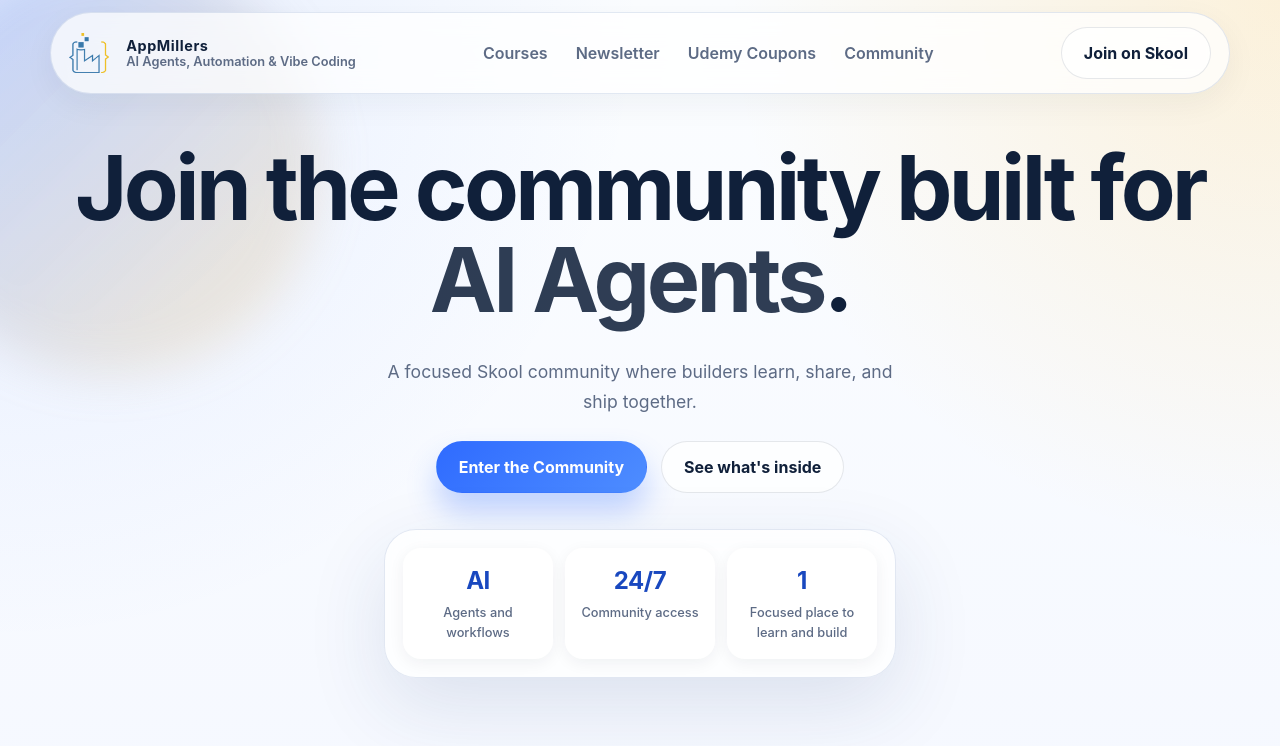
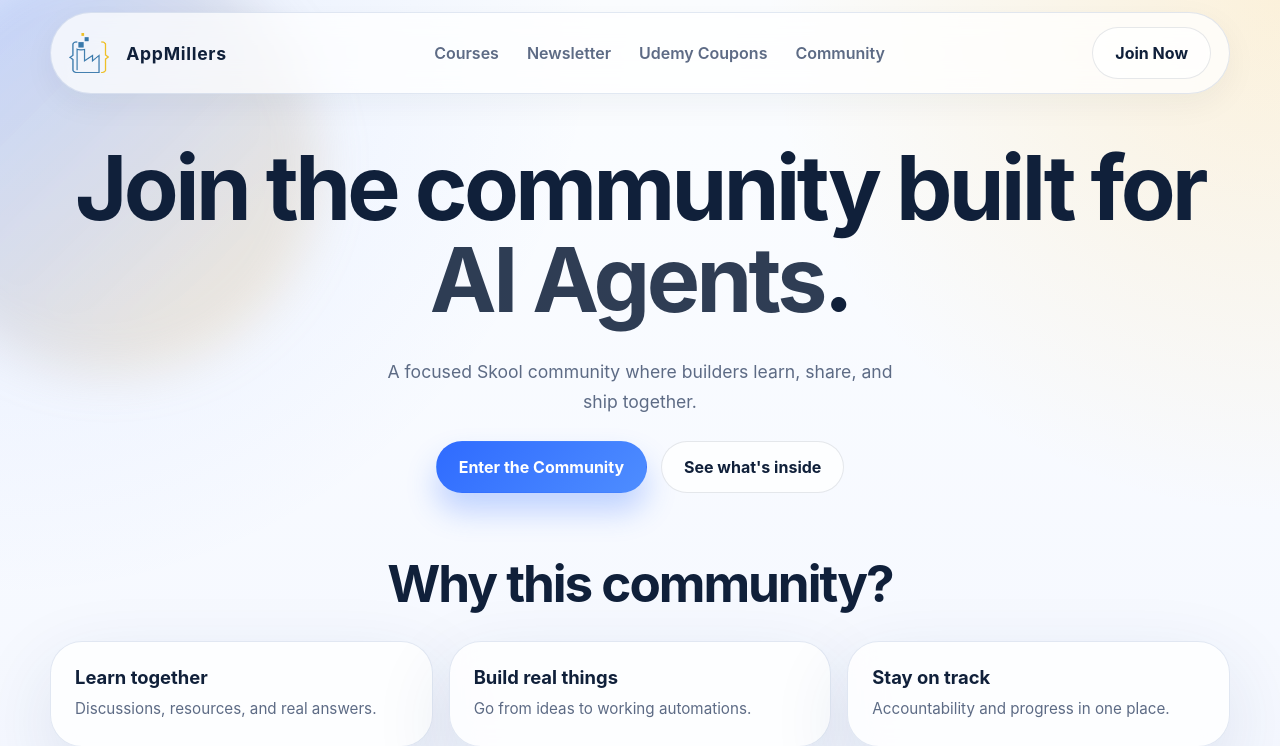
Before and after one commit to aliyevelton/appmillers.com, a Next.js app: page / in a window 1280 px wide. Shown: the top 746 px of the page. Built offline with nearby package versions, Linux system fonts and the light colour scheme.

Commit message:
remove stats card

```diff
--- a/app/globals.css
+++ b/app/globals.css
@@ -113,7 +113,7 @@ img {
 }
 
 .brand span {
-  font-size: 0.9rem;
+  font-size: 1.1rem;
   font-weight: 700;
   letter-spacing: 0.04em;
 }
--- a/app/page.tsx
+++ b/app/page.tsx
@@ -24,12 +24,6 @@ const featureCards = [
   { title: "Visible progress", description: "Track your growth alongside others." },
 ];
 
-const quickStats = [
-  { value: "AI", label: "Agents and workflows" },
-  { value: "24/7", label: "Community access" },
-  { value: "1", label: "Focused place to learn and build" },
-];
-
 export default function Home() {
   return (
     <main className="page-shell">
@@ -47,7 +41,6 @@ export default function Home() {
           </span>
           <div>
             <span>AppMillers</span>
-            <strong>AI Agents, Automation & Vibe Coding</strong>
           </div>
         </a>
 
@@ -60,7 +53,7 @@ export default function Home() {
         </nav>
 
         <a className="button button-secondary" href={skoolCommunityUrl}>
-          Join on Skool
+          Join Now
         </a>
       </header>
 
@@ -86,17 +79,6 @@ export default function Home() {
             secondaryHref="#community"
             secondaryLabel="See what's inside"
           />
-        </div>
-
-        <div className="hero-card-block">
-          <BlurRiseList className="hero-card hero-card-stats hero-card-stats-centered">
-            {quickStats.map((stat) => (
-              <BlurRiseItem key={stat.label}>
-                <strong>{stat.value}</strong>
-                <span>{stat.label}</span>
-              </BlurRiseItem>
-            ))}
-          </BlurRiseList>
         </div>
       </section>
 
```
